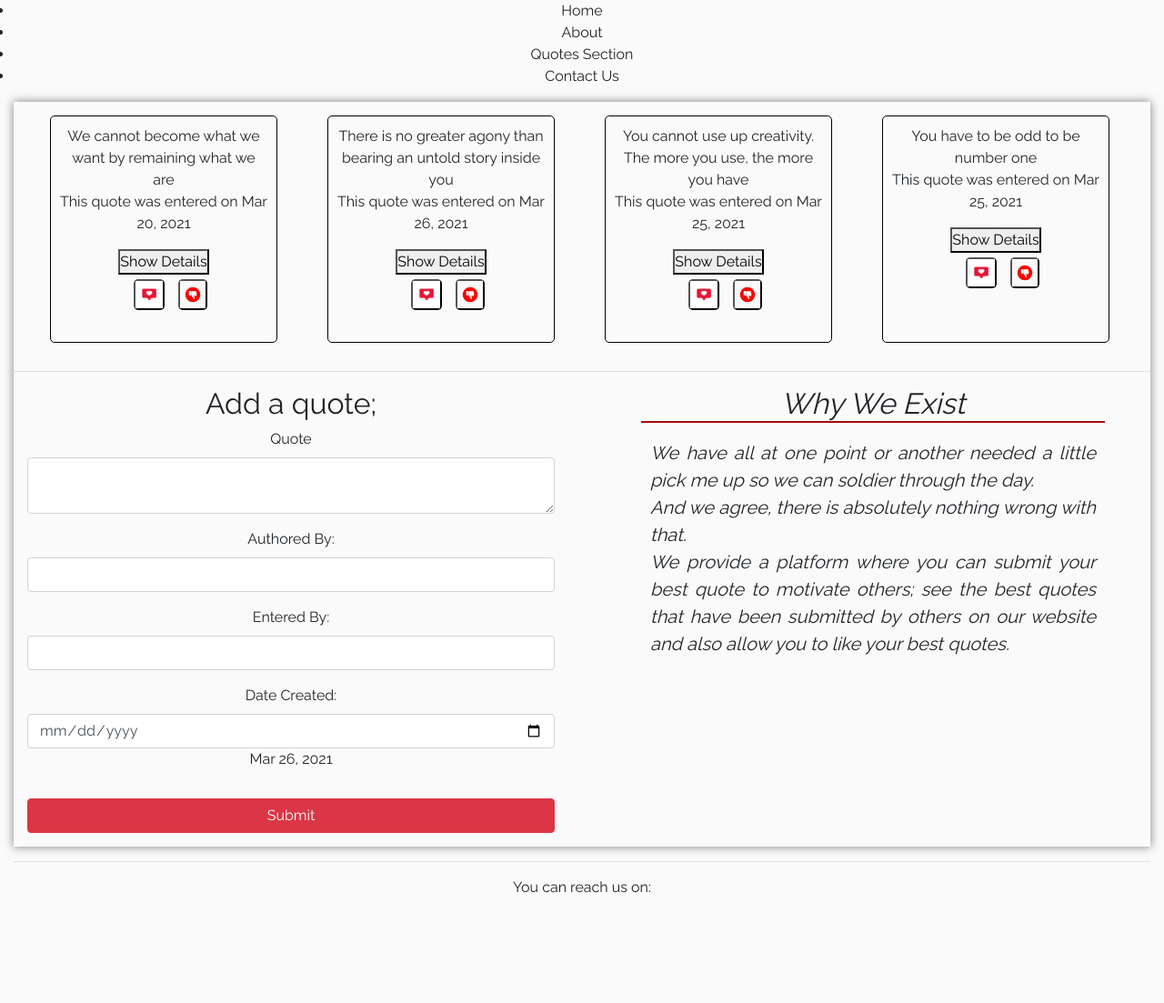
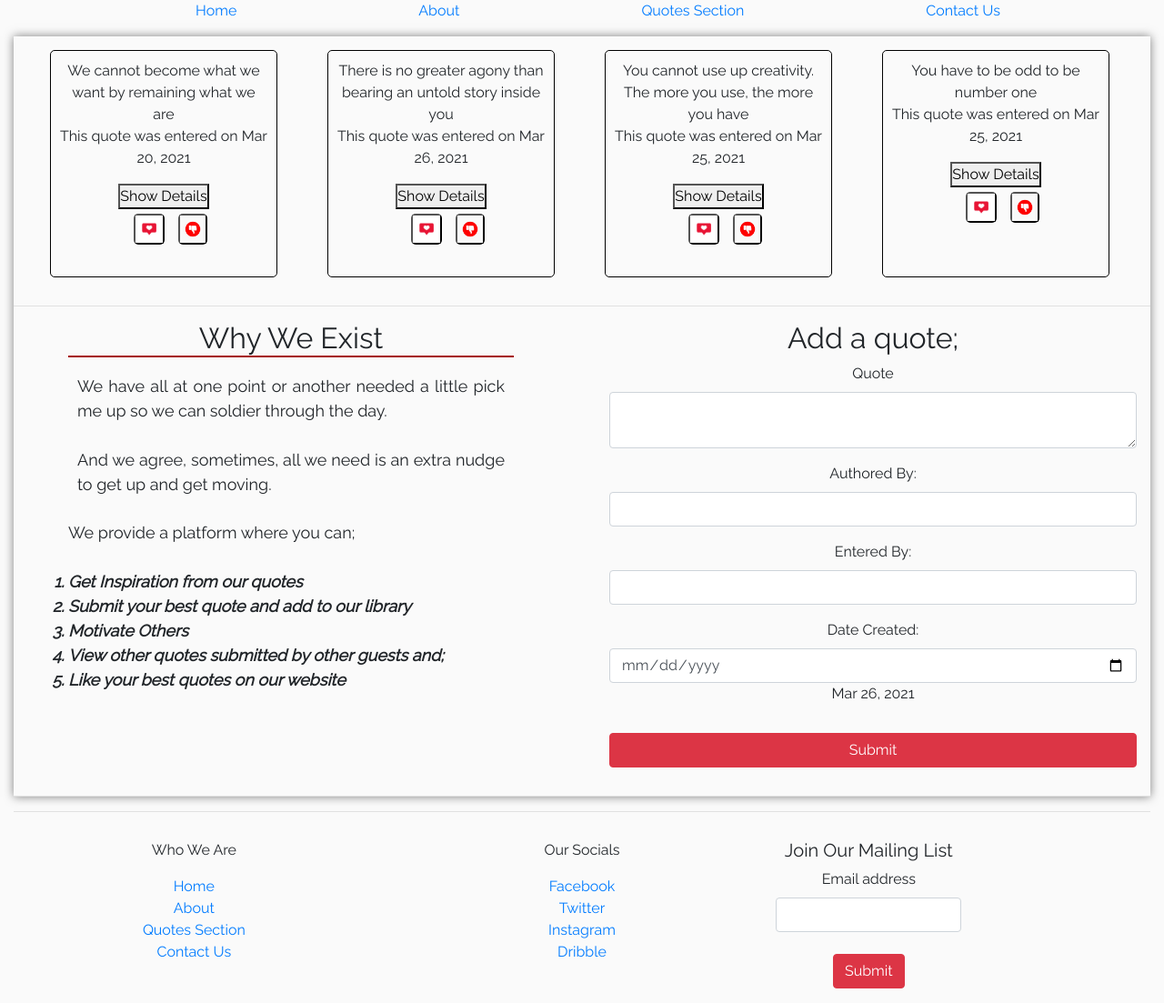
Before and after one commit to Alice-Githui/Quotes-App, an Angular app: page / in a window 1280 px wide. Shown: the whole page at 91% size. Before the commit the page ends 1004 px from the top, so only its background shows below. Built offline with nearby package versions, Linux system fonts and the light colour scheme.

Commit message:
Add the footer component

```diff
--- a/src/app/footer/footer.component.css
+++ b/src/app/footer/footer.component.css
@@ -0,0 +1,10 @@
+/* .footer ul{
+    display: flex;
+} */
+.footer ul li{
+    list-style-type: none;
+}
+.footer ul li:hover{
+    cursor: pointer;
+    background-color: rgb(165, 12, 12);
+}
--- a/src/app/footer/footer.component.html
+++ b/src/app/footer/footer.component.html
@@ -1 +1,53 @@
-<p>footer works!</p>
+
+<div class="footer" id="footer">
+    <footer>
+        <div class="row">
+            <div class = "col-md-4">
+                <p>Who We Are</p>
+                <ul>
+                    <li><a href = "#landing-page">Home</a></li>
+                    <li><a href = "#detail">About</a></li>
+                    <li><a href= "#body">Quotes Section</a></li>
+                    <li><a href = "#footer">Contact Us</a></li>
+                </ul>
+
+
+            </div>
+            <div class="col-md-4">
+                <p>Our Socials</p>
+                <ul>
+                    <li>
+                        <a href="http://facebook.com" target="blank">
+                            <i class="fab fa-facebook-square"></i>Facebook
+                        </a>
+                    </li>
+                    <li>
+                        <a href="http://twitter.com" target="blank">
+                            <i class="fab fa-twitter-square"></i>Twitter
+                        </a>
+                    </li>
+                    <li>
+                        <a href="https://www.instagram.com/" target="blank">
+                            <i class="fab fa-instagram-square"></i>Instagram
+                        </a>
+                    </li>
+                    <li>
+                        <a href="https://www.dribble.com/" target="blank">
+                            <i class="fab fa-dribble-square"></i>Dribble
+                        </a>
+                    </li>
+                </ul>
+
+            </div>
+            <div class="form-group">
+                <h5>Join Our Mailing List</h5>
+                <label for ="email-address">Email address</label>
+                <input type="email" id="email-address" class="form-control">
+                <br>
+                <button class="btn btn-danger">Submit</button>
+            </div>
+
+        </div>
+
+    </footer>
+</div>
--- a/src/app/landing-page/landing-page.component.css
+++ b/src/app/landing-page/landing-page.component.css
@@ -1,4 +1,16 @@
-
+.header ul{
+    display: flex;
+}
+.header ul li{
+    list-style-type: none;
+    margin-left: 200px;
+}
+.header ul li:hover{
+    cursor: pointer;
+    background-color: rgb(165, 12, 12);
+    width: 100px;
+    text-transform: uppercase;
+}
 .get-started{
     margin-left: 2em;
 
--- a/src/app/landing-page/landing-page.component.html
+++ b/src/app/landing-page/landing-page.component.html
@@ -3,10 +3,10 @@
         <header class="header">
             <div>
                 <ul>
-                    <li>Home</li>
-                    <li>About</li>
-                    <li>Quotes Section</li>
-                    <li>Contact Us</li>
+                    <li><a href="#landing-page">Home</a></li>
+                    <li><a href="#detail">About</a></li>
+                    <li><a href = "#body">Quotes Section</a></li>
+                    <li><a href= "#footer">Contact Us</a></li>
                 </ul>
             </div>
 
--- a/src/app/quotes/quotes.component.css
+++ b/src/app/quotes/quotes.component.css
@@ -49,10 +49,10 @@
 
 .apptext{
     text-align: justify;
-    margin-left: 50px;
-    margin-right: 50px;
-    font-size: 20px;
-    font-style: italic;
+    margin-left: 60px;
+    margin-right: 60px;
+    font-size: 18px;
+
 }
 
 .apptext h2{
--- a/src/app/quotes/quotes.component.html
+++ b/src/app/quotes/quotes.component.html
@@ -26,32 +26,42 @@
 
         </div>
         <hr>
-
         <div class = "row" id= "detail">
-            <div class= "col-md-6">
-                <app-input-form (addQuote) = "addNewQuotesList($event)"></app-input-form>
-
-            </div>
             <div class="col-md-6">
                 <div class="apptext">
                     <h2>Why We Exist</h2>
                     <p>We have all at one point or another needed a little pick me up so we can soldier through the day.
                         <br>
-                        And we agree, there is absolutely nothing wrong with that.
                         <br>
-                        We provide a platform where you can submit your best quote to motivate others; see the best quotes that have been submitted by others on our website and also allow
-                        you to like your best quotes.
-                    </p>
+                        And we agree, sometimes, all we need is an extra nudge to get up and get moving. </p>
+                        We provide a platform where you can;
+                        <br>
+                        <br>
+                        <ol>
+                            <strong>
+                                <em>
+                                <li>Get Inspiration from our quotes</li>
+                                <li>Submit your best quote and add to our library</li>
+                                <li>Motivate Others</li>
+                                <li>View other quotes submitted by other guests and;</li>
+                                <li>Like your best quotes on our website</li>
+                                </em>
+                            </strong>
+
+                        </ol>
 
                 </div>
             </div>
+            <div class= "col-md-6">
+                <app-input-form (addQuote) = "addNewQuotesList($event)"></app-input-form>
+
+            </div>
         </div>
+        <hr>
     </div>
     <hr>
     <div>
-        <footer>
-            <p>You can reach us on:</p>
-        </footer>
+        <app-footer></app-footer>
     </div>
 
 
```
